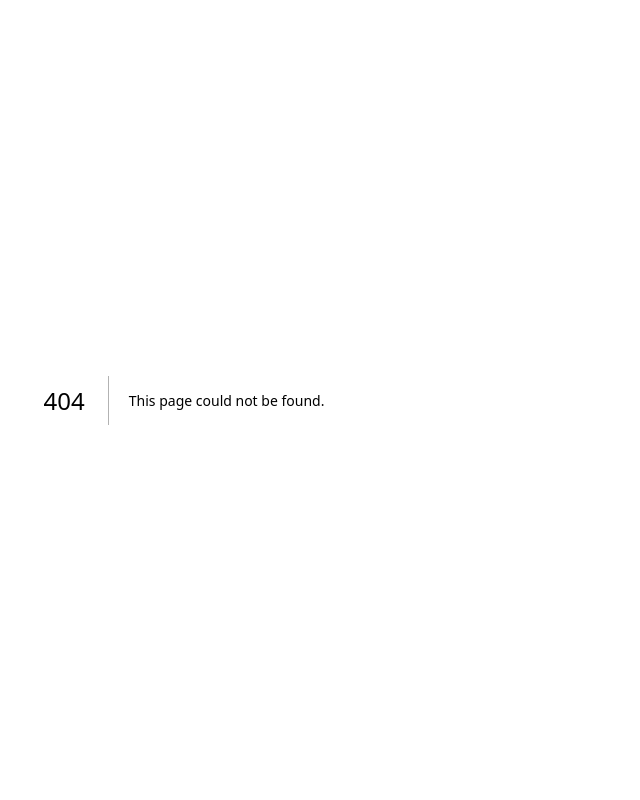
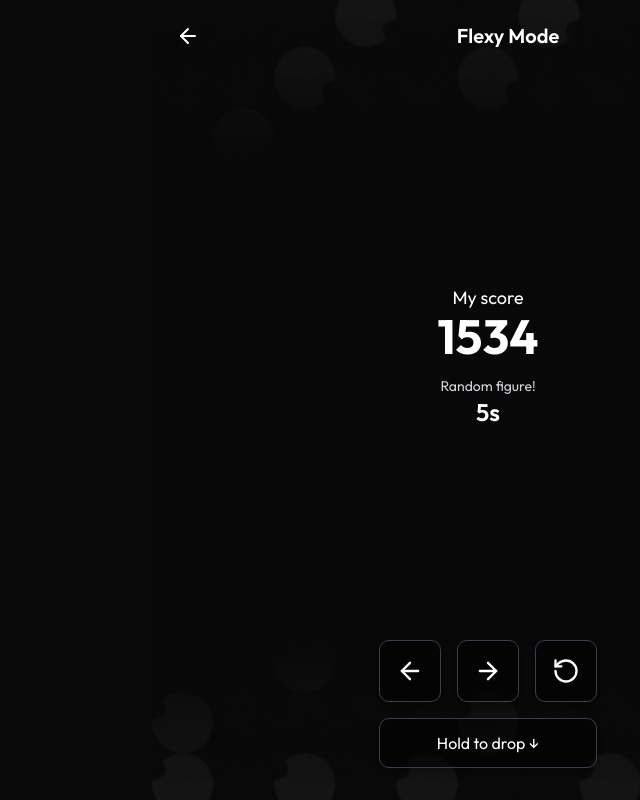
Before and after one commit to FlamiDev/flipdash, a Next.js app: page /flexy in a window 1280 px wide. Before the commit this address had no page. Shown: the whole page, without its empty margins (152-792 px from the left). Built offline with nearby package versions, Linux system fonts and the light colour scheme.

Commit message:
Singleplayer, Multiplayer en Flexymode page (test)

```diff
--- /dev/null
+++ b/app/flexy/page.tsx
@@ -0,0 +1,66 @@
+"use client";
+import React, { useState, useEffect } from "react";
+import { ArrowLeft, ArrowRight, RotateCcw } from "lucide-react";
+
+export default function FlexyModePage() {
+  const [timer, setTimer] = useState(10);
+
+  useEffect(() => {
+    const interval = setInterval(() => {
+      setTimer((prev) => (prev > 0 ? prev - 1 : 10));
+    }, 1000);
+
+    return () => clearInterval(interval); // cleanup
+  }, []);
+
+  return (
+    <div
+      className="flex flex-col items-center justify-between min-h-screen bg-cover bg-center relative text-white"
+      style={{ backgroundImage: "url('/tetris.png')" }}
+    >
+      {/* Overlay */}
+      <div className="absolute inset-0 bg-black/60" />
+
+      {/* Back button + titel */}
+      <div className="flex items-center justify-start w-full p-4 relative z-10">
+        <button className="p-2">
+          <ArrowLeft size={24} />
+        </button>
+        <h1 className="flex-1 text-center text-xl font-semibold">
+          Flexy Mode
+        </h1>
+      </div>
+
+      {/* Score + Random figure countdown */}
+      <div className="flex flex-col items-center relative z-10">
+        <p className="text-lg">My score</p>
+        <p className="text-5xl font-bold">1534</p>
+        <p className="mt-4 text-sm text-gray-300">Random figure!</p>
+        <p className="text-2xl font-semibold">{timer}s</p>
+      </div>
+
+      {/* Controls */}
+      <div className="flex flex-col items-center gap-4 pb-8 relative z-10">
+        <div className="flex flex-col gap-4 w-fit">
+          {/* Bovenste rij */}
+          <div className="flex gap-4">
+            <button className="bg-black/50 border border-gray-700 p-4 rounded-lg shadow-md">
+              <ArrowLeft size={28} />
+            </button>
+            <button className="bg-black/50 border border-gray-700 p-4 rounded-lg shadow-md">
+              <ArrowRight size={28} />
+            </button>
+            <button className="bg-black/50 border border-gray-700 p-4 rounded-lg shadow-md">
+              <RotateCcw size={28} />
+            </button>
+          </div>
+
+          {/* Onderste knop */}
+          <button className="bg-black/50 border border-gray-700 py-3 rounded-lg shadow-md w-full">
+            Hold to drop ↓
+          </button>
+        </div>
+      </div>
+    </div>
+  );
+}
--- /dev/null
+++ b/app/mp/page.tsx
@@ -0,0 +1,55 @@
+import React from 'react'
+import { ArrowLeft, ArrowRight, RotateCcw } from "lucide-react";
+
+export default function MultiplayerPage() {
+  return (
+    <div
+      className="flex flex-col items-center justify-between min-h-screen bg-cover bg-center relative text-white"
+      style={{ backgroundImage: "url('/tetris.png')" }}
+    >
+      {/* Overlay */}
+      <div className="absolute inset-0 bg-black/60" />
+
+      {/* Back button + titel */}
+      <div className="flex items-center justify-start w-full p-4 relative z-10">
+        <button className="p-2">
+          <ArrowLeft size={24} />
+        </button>
+        <h1 className="flex-1 text-center text-xl font-semibold">
+          Multiplayer
+        </h1>
+      </div>
+
+      {/* Scoreboard */}
+      <div className="flex flex-col items-center relative z-10">
+        <p className="text-lg">My score</p>
+        <p className="text-5xl font-bold">1534</p>
+        <p className="mt-5 text-sm text-gray-300">Opponent</p>
+        <p className="text-2xl font-semibold">893</p>
+      </div>
+
+      {/* Controls */}
+      <div className="flex flex-col items-center gap-4 pb-8 relative z-10">
+        <div className="flex flex-col gap-4 w-fit">
+          {/* Bovenste rij */}
+          <div className="flex gap-4">
+            <button className="bg-black/50 border border-gray-700 p-4 rounded-lg shadow-md">
+              <ArrowLeft size={28} />
+            </button>
+            <button className="bg-black/50 border border-gray-700 p-4 rounded-lg shadow-md">
+              <ArrowRight size={28} />
+            </button>
+            <button className="bg-black/50 border border-gray-700 p-4 rounded-lg shadow-md">
+              <RotateCcw size={28} />
+            </button>
+          </div>
+
+          {/* Onderste knop */}
+          <button className="bg-black/50 border border-gray-700 py-3 rounded-lg shadow-md w-full">
+            Hold to drop ↓
+          </button>
+        </div>
+      </div>
+    </div>
+  );
+}
--- a/app/page.tsx
+++ b/app/page.tsx
@@ -1,7 +1,39 @@
 export default function Home() {
   return (
-    <div className="flex flex-col items-center justify-center min-h-screen">
-      <h1 className="text-4xl font-bold mb-6">Home</h1>
+    <div className="flex flex-col items-center justify-center min-h-screen bg-cover bg-center relative"
+      style={{ backgroundImage: "url('/tetris.png')" }}
+    >
+      <div className="absolute inset-0 bg-black/60"></div>
+
+      <h1 className="text-3xl font-bold text-white mb-10 relative z-10">Games</h1>
+
+      <div className="flex flex-col gap-5 w-72 relative z-10">
+        <a
+          href="#"
+          className="bg-black/70 border border-gray-700 text-white py-4 px-4 rounded-lg shadow-lg hover:bg-black/50 text-center transition"
+        >
+          Tetris
+        </a>
+        <a
+          href="#"
+          className="bg-black/70 border border-gray-700 text-white py-4 px-4 rounded-lg shadow-lg hover:bg-black/50 text-center transition"
+        >
+          Snake
+        </a>
+        <a
+          href="#"
+          className="bg-black/70 border border-gray-700 text-white py-4 px-4 rounded-lg shadow-lg hover:bg-black/50 text-center transition"
+        >
+          Galgje
+        </a>
+        <a
+          href="#"
+          className="bg-black/70 border border-gray-700 text-white py-4 px-4 rounded-lg shadow-lg hover:bg-black/50 text-center transition"
+        >
+          Dilemma&apos;s
+        </a>
+      </div>
+
     </div>
   );
 }
--- /dev/null
+++ b/app/test/page.tsx
@@ -0,0 +1,55 @@
+import React from 'react'
+import { ArrowLeft, ArrowRight, RotateCcw } from "lucide-react";
+
+export default function Page() {
+  return (
+    <div
+      className="flex flex-col items-center justify-between min-h-screen bg-cover bg-center relative text-white"
+      style={{ backgroundImage: "url('/tetris.png')" }}
+    >
+      {/* Overlay */}
+      <div className="absolute inset-0 bg-black/60" />
+
+      {/* Back button + titel */}
+      <div className="flex items-center justify-start w-full p-4 relative z-10">
+        <button className="p-2">
+          <ArrowLeft size={24} />
+        </button>
+        <h1 className="flex-1 text-center text-xl font-semibold">
+          Singleplayer
+        </h1>
+      </div>
+
+      {/* Score */}
+      <div className="flex flex-col items-center relative z-10">
+        <p className="text-lg">My score</p>
+        <p className="text-5xl font-bold">1534</p>
+      </div>
+
+      {/* Controls */}
+      <div className="flex flex-col items-center gap-4 pb-8 relative z-10">
+
+        {/* Container voor knoppen */}
+        <div className="flex flex-col gap-4 w-fit">
+          {/* Bovenste rij */}
+          <div className="flex gap-4">
+            <button className="bg-black/50 border border-gray-700 p-4 rounded-lg shadow-md">
+              <ArrowLeft size={28} />
+            </button>
+            <button className="bg-black/50 border border-gray-700 p-4 rounded-lg shadow-md">
+              <ArrowRight size={28} />
+            </button>
+            <button className="bg-black/50 border border-gray-700 p-4 rounded-lg shadow-md">
+              <RotateCcw size={28} />
+            </button>
+          </div>
+
+          {/* Onderste knop → exact zelfde breedte */}
+          <button className="bg-black/50 border border-gray-700 py-3 rounded-lg shadow-md w-full">
+            Hold to drop ↓
+          </button>
+        </div>
+      </div>
+    </div>
+  );
+}
```
Also changed, not shown: public/tetris.png (added).
